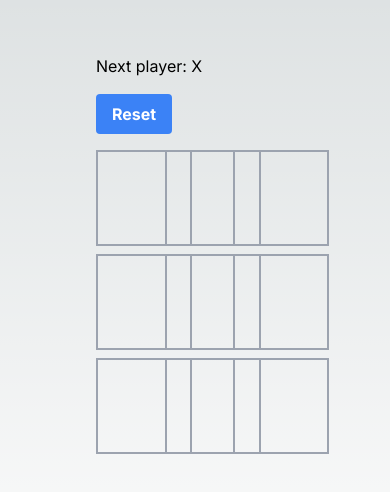
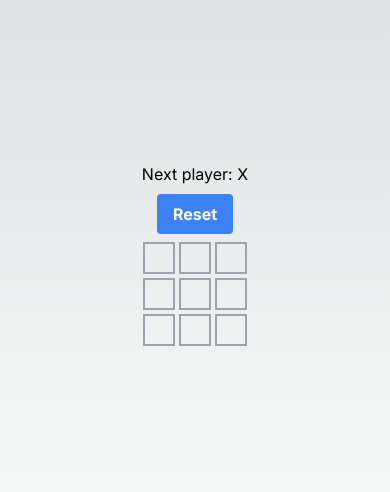
Before and after one commit to felipesilvati/tic-tac-toe-react, a Next.js app: page / in a window 390 px wide. Shown: the part 168-660 px from the top of the page. Built offline with nearby package versions, Linux system fonts and the light colour scheme.

Commit message:
feat(mobile): improve mobile responsiveness

```diff
--- a/src/app/components/board.js
+++ b/src/app/components/board.js
@@ -36,12 +36,12 @@ export const Board = () => {
   const renderSquare = (i) => <Square key={`tic-tac-toe-square-${i}`} value={squares[i]} onClick={() => handleClick(i)} />;
 
   return (
-    <div>
-      <div className="mb-4">{getGameStatus(squares, xIsNext)}</div>
-      <div className="mb-4">{renderResetButton()}</div>
-      <div className="grid grid-cols-3 gap-2">
+    <>
+      <div className="mb-2 sm:mb-4">{getGameStatus(squares, xIsNext)}</div>
+      <div className="mb-2 sm:mb-4">{renderResetButton()}</div>
+      <div className="grid grid-cols-3 gap-1 sm:gap-2">
         {Array(9).fill(null).map((_, i) => renderSquare(i))}
       </div>
-    </div>
+    </>
   );
 }
--- a/src/app/components/square.js
+++ b/src/app/components/square.js
@@ -2,11 +2,11 @@ import React from 'react';
 
 export const Square = ({ value, onClick }) => {
   return (
-    <button
-      className="h-24 w-24 border-2 border-gray-400 flex items-center justify-center text-4xl"
+    <div
+      className="h-8 w-8 xs:h-16 xs:w-16 sm:h-24 sm:w-24 border-2 border-gray-400 flex items-center justify-center text-sm sm:text-4xl"
       onClick={onClick}
     >
       {value}
-    </button>
+    </div>
   );
 }
--- a/src/app/page.js
+++ b/src/app/page.js
@@ -4,7 +4,7 @@ import { Board } from './components/board';
 
 export default function Home() {
   return (
-    <main className="flex min-h-screen flex-col items-center justify-center p-24">
+    <main className="flex min-h-screen flex-col items-center justify-center p-6 sm:p-24">
       <Board />
     </main>
   );
```
